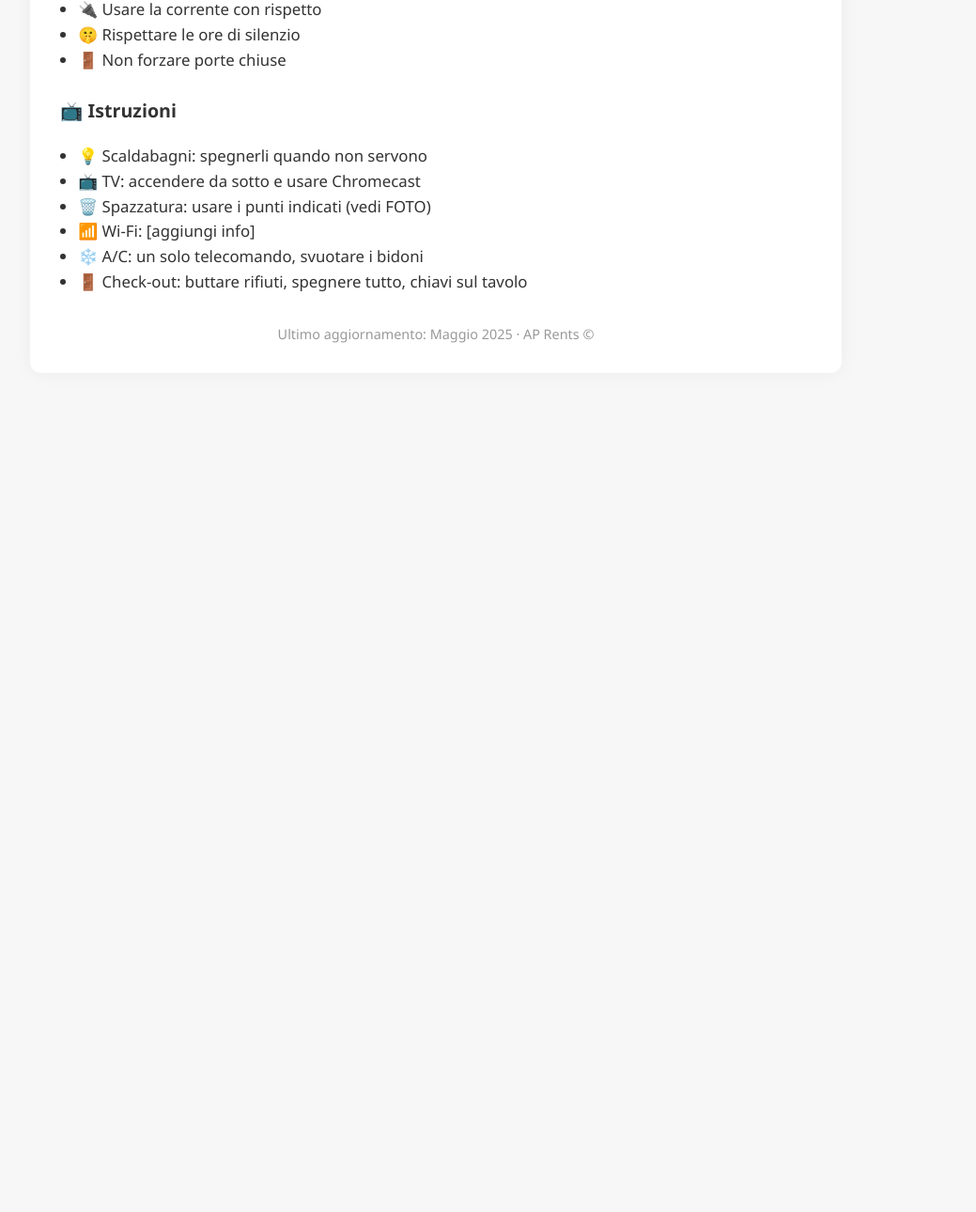
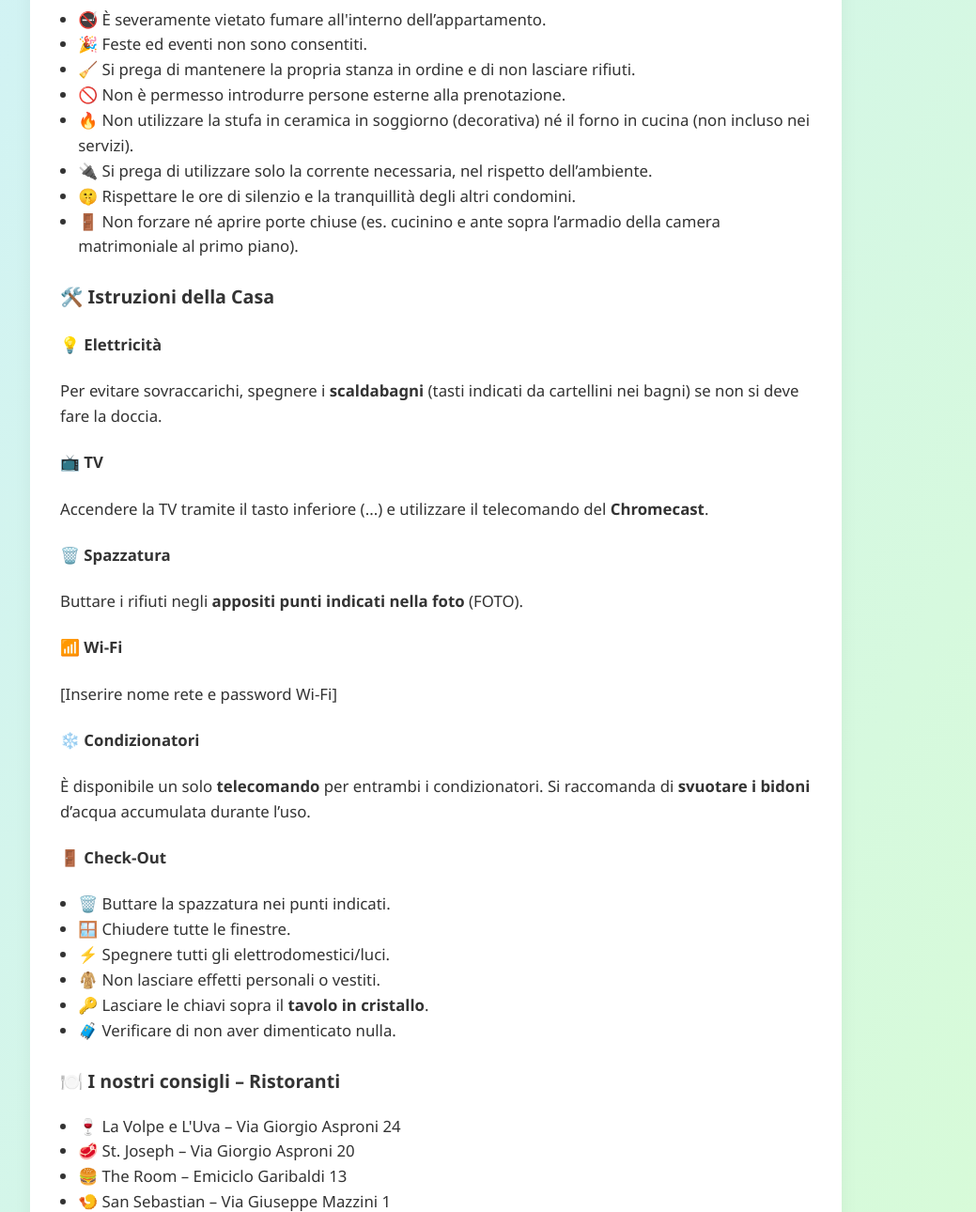
Before and after one commit to Pierpaa/Regole-Della-Casa, a website: page index.html in a window 1280 px wide. Shown: the part 816-2106 px from the top of the page at 94% size, without its empty margins (176-1215 px from the left). Before the commit the page ends 1253 px from the top, so only its background shows below. Drawn offline with Linux system fonts and the light colour scheme.

Commit message:
Update index.html

```diff
--- a/index.html
+++ b/index.html
@@ -7,7 +7,7 @@
     <style>
         body {
             font-family: "Segoe UI", sans-serif;
-            background: #f7f7f7;
+            background: linear-gradient(to bottom right, #d0f0fd, #d8fcd4);
             padding: 2rem;
             color: #333;
         }
@@ -18,6 +18,17 @@
             padding: 2rem;
             border-radius: 12px;
             box-shadow: 0 0 20px rgba(0,0,0,0.05);
+        }
+        .logo {
+            display: flex;
+            justify-content: center;
+            margin-bottom: 2rem;
+        }
+        .logo img {
+            max-width: 100%;
+            height: auto;
+            max-height: 120px;
+            border-radius: 8px;
         }
         h1 {
             text-align: center;
@@ -70,6 +81,16 @@
 </head>
 <body>
 <div class="container">
+    <div class="logo">
+        <img src="IMG_2198 3.jpg" alt="AP Rents Logo">
+    </div>
+    <!-- Contenuto da incollare qui -->
+</div>
+</body>
+</html>
+
+
+<div class="container">
     <h1>🏡 Benvenuto in <strong>AP Rents</strong>!</h1>
     <h2>Regole della Casa • House Rules • Règlement Intérieur • Reglas de la Casa</h2>
 
@@ -82,48 +103,96 @@
     </div>
 
     <!-- 🇮🇹 Italiano -->
+    <!-- 🇮🇹 Italiano -->
     <div id="content-it" class="lang-block active">
         <section>
-            <h3>👋 Benvenuti!</h3>
-            <p>Siamo Antonio e Pierpaolo, i vostri host. Potete contattarci per qualsiasi necessità:</p>
+            <h3>👋 Benvenuti in <strong>AP Rents</strong>!</h3>
+            <p>Siamo Antonio e Pierpaolo, i vostri host. Per qualsiasi necessità, potete contattarci via telefono o messaggio:</p>
             <ul>
                 <li>📞 Antonio: +39 388 2596015</li>
                 <li>📞 Pierpaolo: +39 379 2714735</li>
             </ul>
         </section>
+
         <section>
-            <h3>🚨 Numeri d’emergenza</h3>
+            <h3>🚨 Numeri d'emergenza</h3>
             <ul>
-                <li>🚑 Ambulanza: 118</li>
-                <li>🚒 Vigili del fuoco: 115</li>
-                <li>👮‍♂️ Polizia: 113</li>
+                <li>🚑 Ambulanza: <strong>118</strong></li>
+                <li>🚒 Vigili del fuoco: <strong>115</strong></li>
+                <li>👮‍♂️ Polizia: <strong>113</strong></li>
             </ul>
         </section>
+
         <section>
             <h3>📜 Regole della Casa</h3>
             <ul>
-                <li>🚭 Vietato fumare all’interno</li>
-                <li>🎉 Vietate feste o eventi</li>
-                <li>🧹 Tenere ordinata la propria stanza</li>
-                <li>🚫 Non introdurre ospiti esterni</li>
-                <li>🔥 Non usare la stufa o il forno</li>
-                <li>🔌 Usare la corrente con rispetto</li>
-                <li>🤫 Rispettare le ore di silenzio</li>
-                <li>🚪 Non forzare porte chiuse</li>
+                <li>🚭 È severamente vietato fumare all'interno dell’appartamento.</li>
+                <li>🎉 Feste ed eventi non sono consentiti.</li>
+                <li>🧹 Si prega di mantenere la propria stanza in ordine e di non lasciare rifiuti.</li>
+                <li>🚫 Non è permesso introdurre persone esterne alla prenotazione.</li>
+                <li>🔥 Non utilizzare la stufa in ceramica in soggiorno (decorativa) né il forno in cucina (non incluso nei servizi).</li>
+                <li>🔌 Si prega di utilizzare solo la corrente necessaria, nel rispetto dell’ambiente.</li>
+                <li>🤫 Rispettare le ore di silenzio e la tranquillità degli altri condomini.</li>
+                <li>🚪 Non forzare né aprire porte chiuse (es. cucinino e ante sopra l’armadio della camera matrimoniale al primo piano).</li>
             </ul>
         </section>
+
         <section>
-            <h3>📺 Istruzioni</h3>
+            <h3>🛠️ Istruzioni della Casa</h3>
+
+            <h4>💡 Elettricità</h4>
+            <p>Per evitare sovraccarichi, spegnere i <strong>scaldabagni</strong> (tasti indicati da cartellini nei bagni) se non si deve fare la doccia.</p>
+
+            <h4>📺 TV</h4>
+            <p>Accendere la TV tramite il tasto inferiore (...) e utilizzare il telecomando del <strong>Chromecast</strong>.</p>
+
+            <h4>🗑️ Spazzatura</h4>
+            <p>Buttare i rifiuti negli <strong>appositi punti indicati nella foto</strong> (FOTO).</p>
+
+            <h4>📶 Wi-Fi</h4>
+            <p>[Inserire nome rete e password Wi-Fi]</p>
+
+            <h4>❄️ Condizionatori</h4>
+            <p>È disponibile un solo <strong>telecomando</strong> per entrambi i condizionatori. Si raccomanda di <strong>svuotare i bidoni</strong> d’acqua accumulata durante l’uso.</p>
+
+            <h4>🚪 Check-Out</h4>
             <ul>
-                <li>💡 Scaldabagni: spegnerli quando non servono</li>
-                <li>📺 TV: accendere da sotto e usare Chromecast</li>
-                <li>🗑️ Spazzatura: usare i punti indicati (vedi FOTO)</li>
-                <li>📶 Wi-Fi: [aggiungi info]</li>
-                <li>❄️ A/C: un solo telecomando, svuotare i bidoni</li>
-                <li>🚪 Check-out: buttare rifiuti, spegnere tutto, chiavi sul tavolo</li>
+                <li>🗑️ Buttare la spazzatura nei punti indicati.</li>
+                <li>🪟 Chiudere tutte le finestre.</li>
+                <li>⚡ Spegnere tutti gli elettrodomestici/luci.</li>
+                <li>🧥 Non lasciare effetti personali o vestiti.</li>
+                <li>🔑 Lasciare le chiavi sopra il <strong>tavolo in cristallo</strong>.</li>
+                <li>🧳 Verificare di non aver dimenticato nulla.</li>
             </ul>
         </section>
+
+        <section>
+            <h3>🍽️ I nostri consigli – Ristoranti</h3>
+            <ul>
+                <li>🍷 La Volpe e L'Uva – Via Giorgio Asproni 24</li>
+                <li>🥩 St. Joseph – Via Giorgio Asproni 20</li>
+                <li>🍔 The Room – Emiciclo Garibaldi 13</li>
+                <li>🍤 San Sebastian – Via Giuseppe Mazzini 1</li>
+                <li>🍕 Tritus – Via Giorgio Asproni 2</li>
+            </ul>
+        </section>
+
+        <section>
+            <h3>☕ I nostri consigli – Bar</h3>
+            <ul>
+                <li>🍸 L'Opificio Del Tentenna – Via Carlo Alberto 34</li>
+                <li>🍹 Koa – Via Roma 18</li>
+                <li>☕ Clamaro Bar – Via Giorgio Asproni 2</li>
+                <li>🍵 Café Giordano Academy – Via Torre Tonda</li>
+                <li>🍺 Civico 8 – Via Torre Tonda 8</li>
+            </ul>
+        </section>
+
+        <footer>
+            Buon soggiorno dal vostro staff: <strong>Antonio e Pierpaolo</strong> 🙌
+        </footer>
     </div>
+
 
     <!-- 🇬🇧 English -->
     <div id="content-en" class="lang-block">
```
